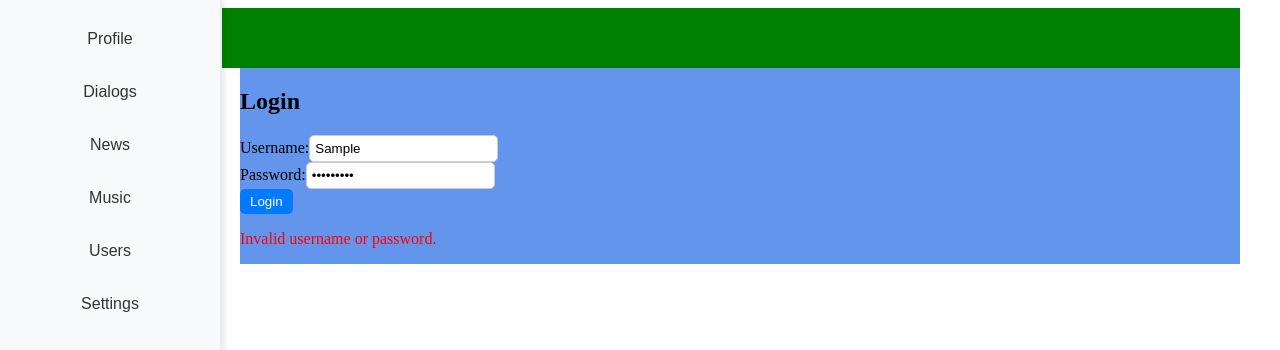
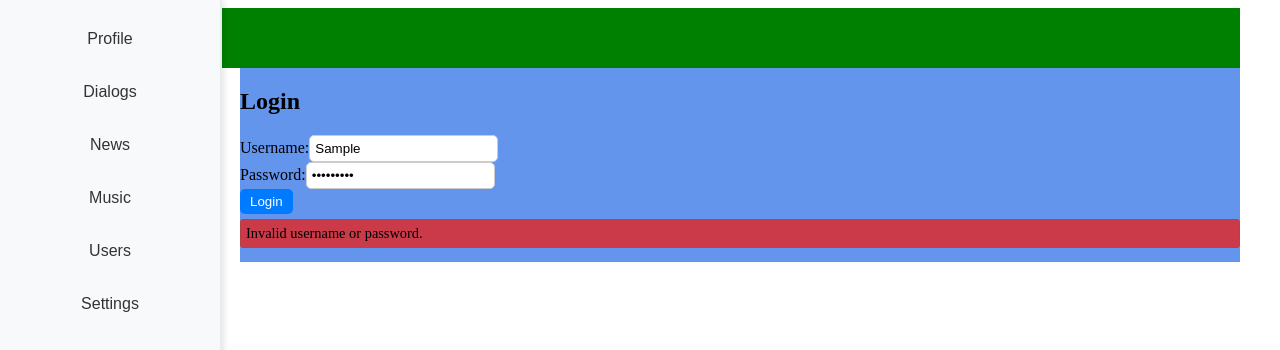
Before and after one commit to LeshaSenpai/MessengerProject, a React (Create React App) app: page /login in a window 1280 px wide. Both pictures are taken after typing "Sample", "Sample123" into the empty fields and a click on the button "Login". Shown: the top 350 px of the page. Built offline with nearby package versions, Linux system fonts and the light colour scheme; data requests are answered from the project's data file; grey boxes are pictures that could not be loaded.

Commit message:
validation has been added to the project

```diff
--- /dev/null
+++ b/src/components/Authorisation/Login.css
@@ -0,0 +1,15 @@
+.error-message {
+    color: black;
+    background-color: rgba(221, 42, 42, 0.842);
+    border: 1px solid rgb(180, 68, 68);
+    padding: 5px;
+    border-radius: 3px;
+    margin-top: 5px;
+    font-size: 0.9rem;
+  }
+
+  .full-width {
+    display: block;
+    width: 100%;
+    box-sizing: border-box;
+  }
--- a/src/components/Authorisation/Login.tsx
+++ b/src/components/Authorisation/Login.tsx
@@ -1,12 +1,20 @@
 import React, { useState } from "react";
+import "./Login.css";
 
 const Login: React.FC = () => {
   const [username, setUsername] = useState("");
   const [password, setPassword] = useState("");
   const [error, setError] = useState("");
+  const [usernameError, setUsernameError] = useState("");
+  const [passwordError, setPasswordError] = useState("");
 
   const handleLogin = async (e: React.FormEvent) => {
     e.preventDefault();
+
+    if (!username || !password) {
+      setError("Please fill out all fields.");
+      return;
+    }
 
     try {
       const response = await fetch("http://localhost:3001/users");
@@ -30,6 +38,29 @@ const Login: React.FC = () => {
     }
   };
 
+  const handleUsernameBlur = () => {
+    if (!username.trim()) {
+      setUsernameError("Требуется ввести юзернейм.");
+    } else if (username.length < 5 || username.length > 15) {
+      setUsernameError("Имя пользователя должно содержать от 5 до 15 символов.");
+    } else {
+      setUsernameError("");
+    }
+  };
+
+  const handlePasswordBlur = () => {
+    const hasLetters = /[a-zA-Z]/.test(password);
+    const hasNumbers = /[0-9]/.test(password);
+
+    if (!password.trim()) {
+      setPasswordError("Требуется ввести пароль.");
+    } else if (!hasLetters || !hasNumbers) {
+      setPasswordError("Пароль должен содержать как буквы, так и цифры.");
+    } else {
+      setPasswordError("");
+    }
+  };
+
   return (
     <div>
       <h2>Login</h2>
@@ -41,7 +72,9 @@ const Login: React.FC = () => {
             id="username"
             value={username}
             onChange={(e) => setUsername(e.target.value)}
+            onBlur={handleUsernameBlur}
           />
+          {usernameError && <p className="error-message">{usernameError}</p>}
         </div>
         <div>
           <label htmlFor="password">Password:</label>
@@ -50,10 +83,12 @@ const Login: React.FC = () => {
             id="password"
             value={password}
             onChange={(e) => setPassword(e.target.value)}
+            onBlur={handlePasswordBlur}
           />
+          {passwordError && <p className="error-message">{passwordError}</p>}
         </div>
         <button type="submit">Login</button>
-        {error && <p style={{ color: "red" }}>{error}</p>}
+        {error && <p className="error-message">{error}</p>}
       </form>
     </div>
   );
```
